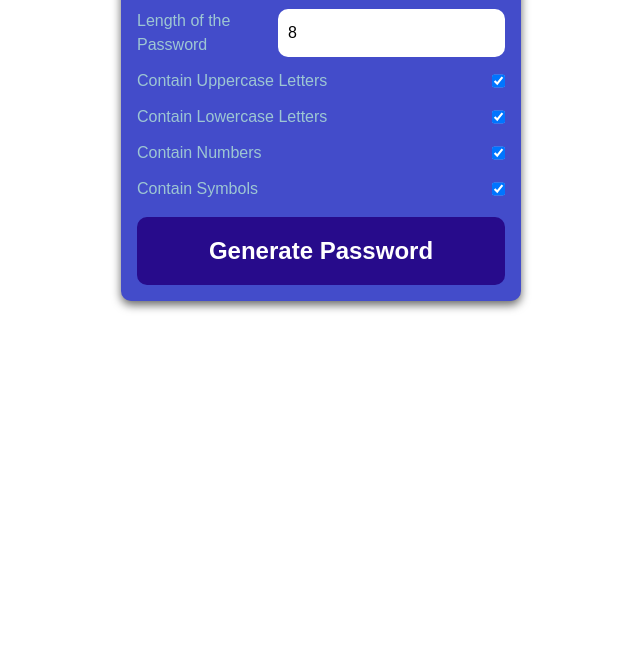
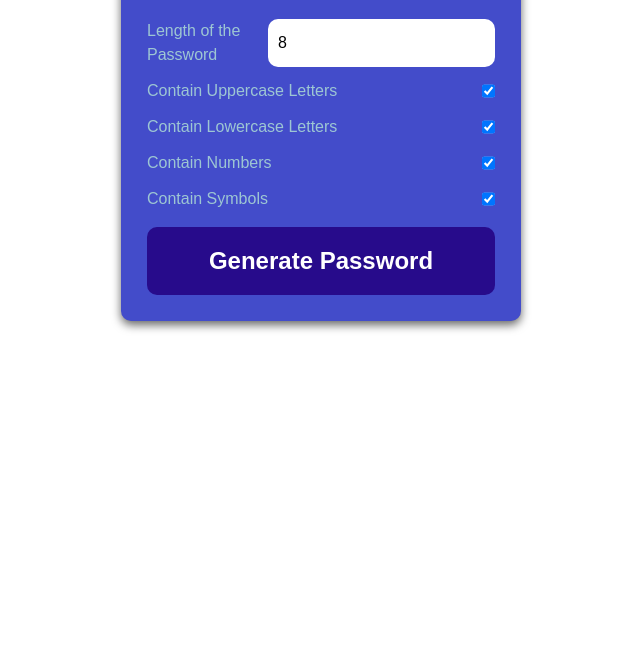
Before and after one commit to 264Gaurav/Password-Generator, a plain HTML site: page index.html in a window 1280 px wide. Shown: the part 147-800 px from the top of the page, without its empty margins (319-959 px from the left). Drawn offline with nearby package versions, Linux system fonts and the light colour scheme.

Commit message:
Update style.css

```diff
--- a/style.css
+++ b/style.css
@@ -29,6 +29,8 @@
 .pw-container {
     margin: auto;
     margin-top: 10px;
+    padding:10px;
+    height:100%vh;
     border-radius: 10px;
     width: 400px;
     background-color: rgb(154, 180, 236);
```
